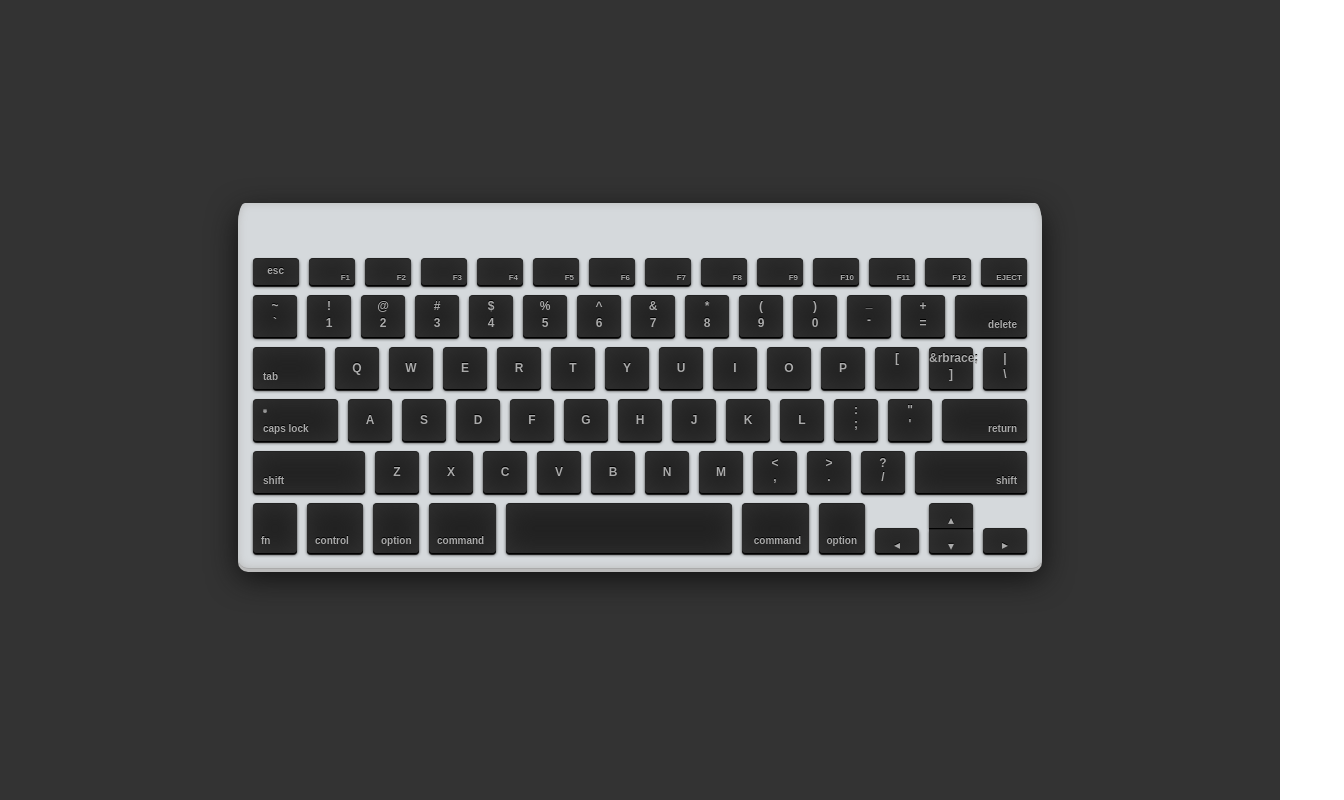
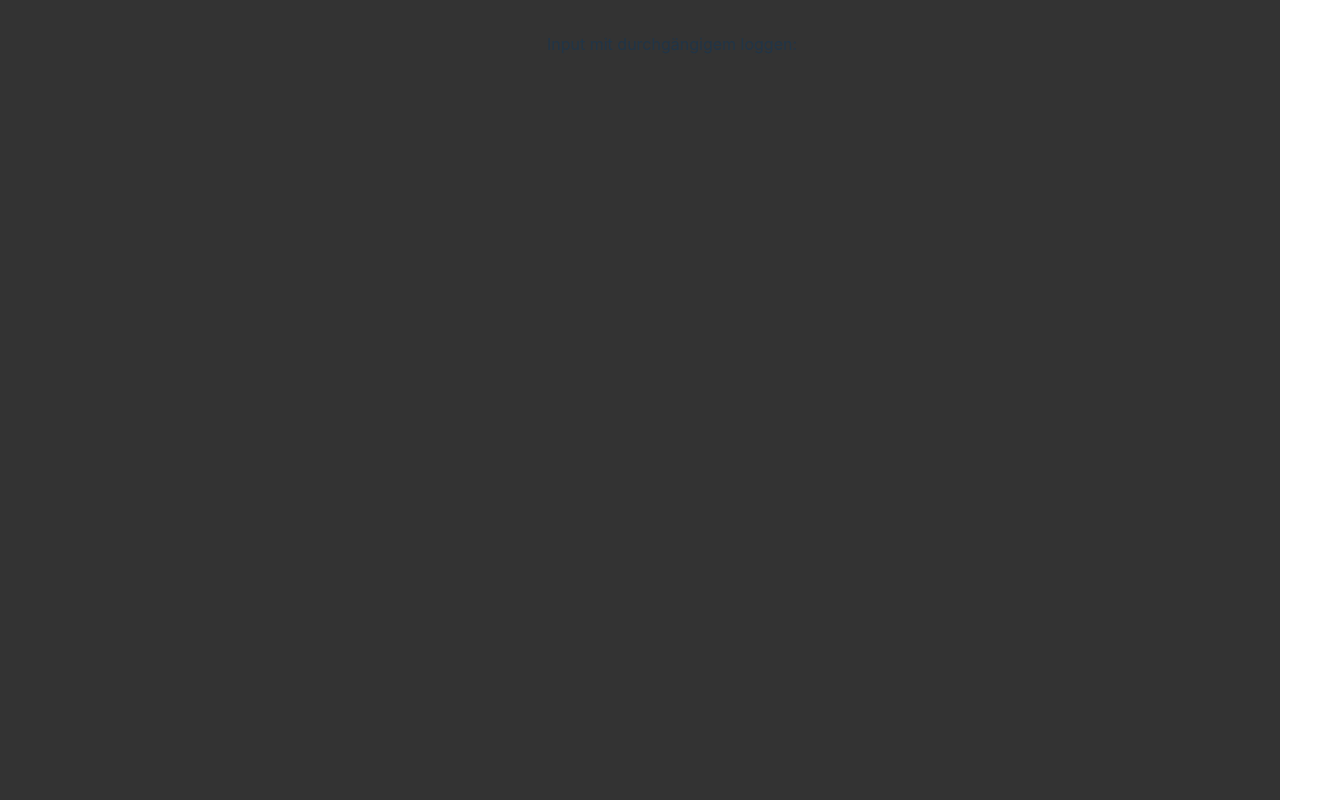
Before and after one commit to hubertkiedrowski/software_engineering, a React (Vite) app: page / in a window 1280 px wide. Shown: the top 800 px of the page, 1344 px wide, since content can reach past the window. Built offline with nearby package versions, Linux system fonts and the light colour scheme.

Commit message:
impotrs organisiert und struktur angepasst

```diff
--- a/src/App.jsx
+++ b/src/App.jsx
@@ -2,9 +2,9 @@ import "./App.css";
 import React, { useState } from "react";
 
 import KeyboardInputField from "./components/KeyboardInputField";
-import Keyboard from "./assets/keyboard/keyboard";
+import Keyboard from "./components/keyboard.jsx";
 
 function App() {
-  return <Keyboard />;
+  return <KeyboardInputField />;
 }
 export default App;
--- a/src/components/KeyboardInputField.jsx
+++ b/src/components/KeyboardInputField.jsx
@@ -1,5 +1,5 @@
 import React, { useState } from "react";
-import "./styleKeyboardInputField.css";
+import "./css/styleKeyboardInputField.css";
 const KeyboardInputField = () => {
   const [userSampleInput, setUserSampleInput] = useState("");
 
--- a/src/assets/keyboard/keyboard.css
+++ b/src/components/css/keyboard.css
@@ -350,8 +350,6 @@ ol {
   margin: 0;
 }
 
-/* Micro Clearfix by Nicolas Gallagher - http://nicolasgallagher.com/micro-clearfix-hack */
-/* For modern browsers */
 .cf:before,
 .cf:after {
   content: "";
@@ -361,7 +359,6 @@ ol {
   clear: both;
 }
 
-/* For IE 6/7 (trigger hasLayout) */
 .cf {
   zoom: 1;
 }
--- a/src/assets/keyboard/keyboard.jsx
+++ b/src/components/keyboard.jsx
@@ -1,6 +1,6 @@
 /* eslint-disable react/no-unescaped-entities */
 import React, { useState } from "react";
-import "./keyboard.css";
+import "./css/keyboard.css";
 const Keyboard = () => {
   return (
     <>
```
Also changed, not shown: src/components/css/styleKeyboardInputField.css (renamed from src/components/styleKeyboardInputField.css), 1 other file (tests, documents, lock files or other folders).
